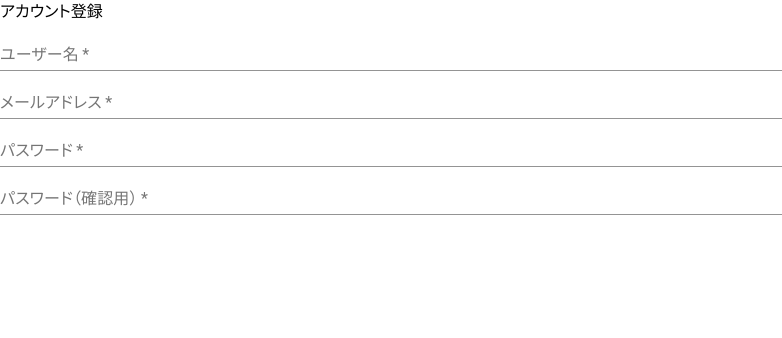
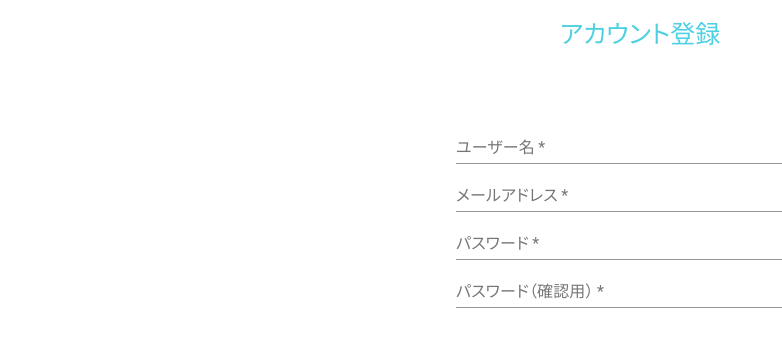
Before and after one commit to S42100254h/pean-nurse, a React (Create React App) app in the folder front/: page /signup in a window 1280 px wide. Shown: the top 338 px of the page, without its empty margins (0-782 px from the left). Built offline with nearby package versions, Linux system fonts and the light colour scheme.

Commit message:
add css to SignUp

```diff
--- a/front/src/templates/SignUp.jsx
+++ b/front/src/templates/SignUp.jsx
@@ -25,8 +25,9 @@ const SignUp = () => {
   }, [setConfirmPassword]);
 
   return (
-    <div>
-      <h2>アカウント登録</h2>
+    <div className="c-section-container">
+      <h2 className="u-text__headline u-text-center">アカウント登録</h2>
+      <div className="module-spacer--medium" />
       <TextField
         fullWidth={true} label={"ユーザー名"} multiline={false} required={true} row={1} value={username} type={"text"} onChange={inputUsername}
       />
```
